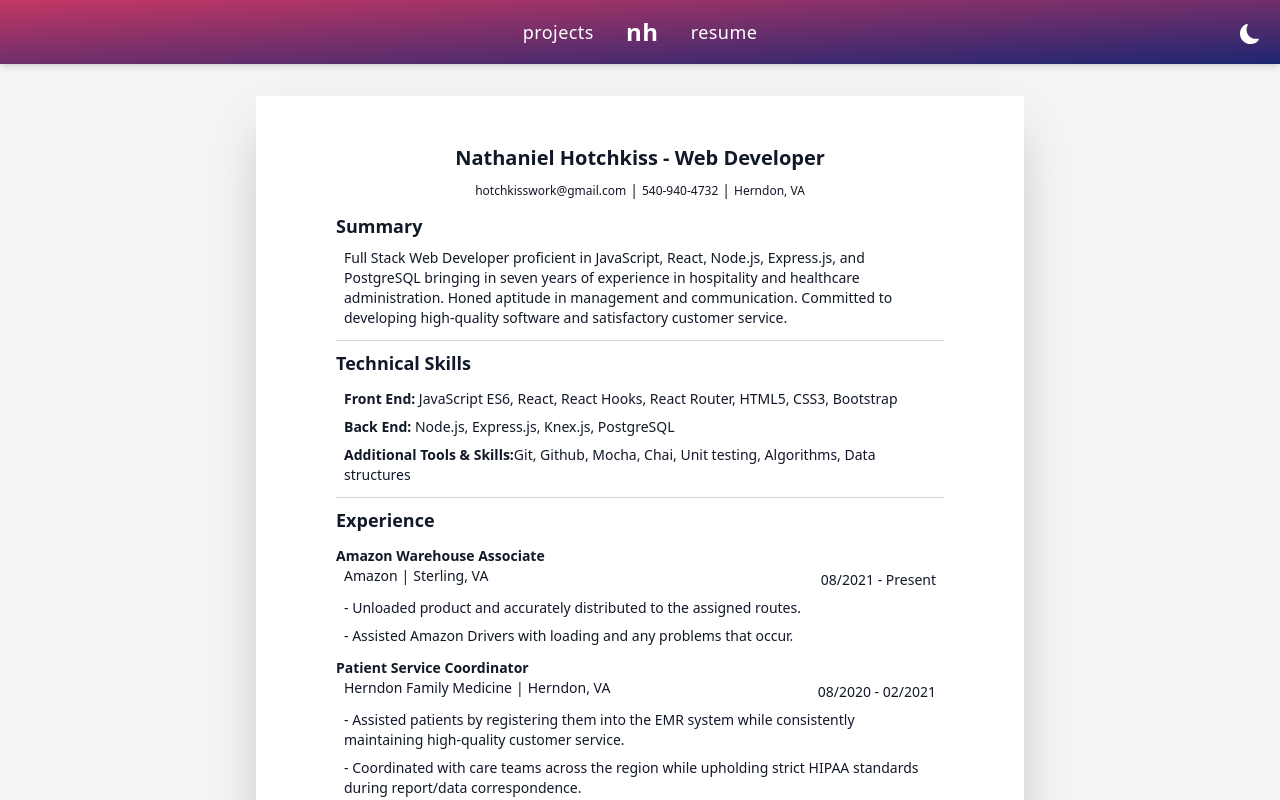
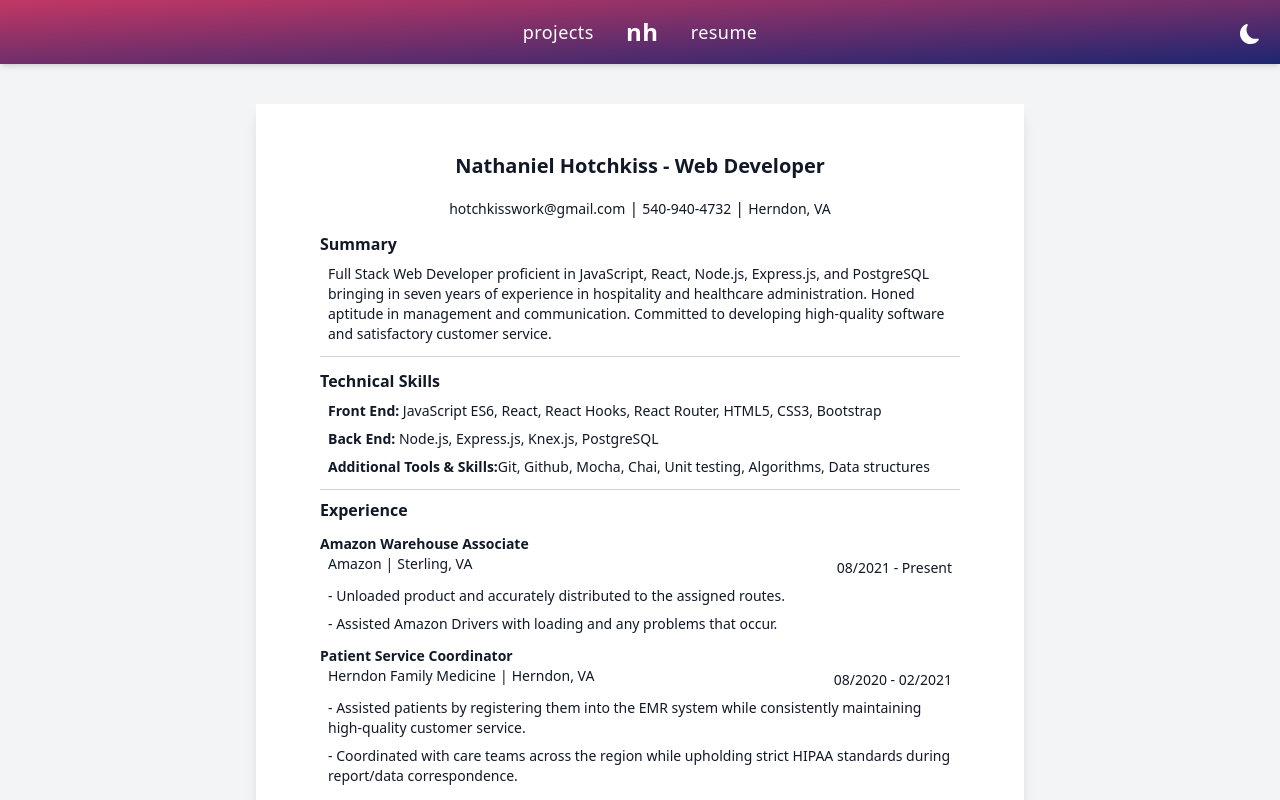
Before and after one commit to NathanielHotchkiss/Portfolio, a React (Create React App) app: page /resume in a window 1280 px wide. Shown: the top 800 px of the page. Built offline with nearby package versions, Linux system fonts and the light colour scheme.

Commit message:
adjusted font sizes and margin/padding

```diff
--- a/src/components/Resume.jsx
+++ b/src/components/Resume.jsx
@@ -5,49 +5,49 @@ export default function Resume() {
   const { email, phone, location } = resumeContact;
 
   return (
-    <div className="flex justify-center min-h-screen">
-      <div className="bg-white dark:shadow-transparent dark:bg-neutral-900 dark:bg-opacity-80 md:max-w-2xl lg:max-w-3xl mx-2 my-4 md:my-8 px-4 py-4 md:px-20 md:py-10 lg:py-18 shadow-2xl">
-        <div className="sm:flex justify-center py-2">
-          <h1 className="text-sm sm:text-md md:text-lg lg:text-xl text-center font-semibold">
+    <div className="flex justify-center min-h-screen py-10">
+      <div className="shadow-lg bg-white dark:bg-neutral-900 md:max-w-2xl lg:max-w-3xl px-4 md:px-16 py-6 md:py-8">
+        <div className="sm:flex justify-center py-4">
+          <h1 className="md:text-lg lg:text-xl text-center font-semibold">
             Nathaniel Hotchkiss - Web Developer
           </h1>
         </div>
 
         <div className="flex flex-col sm:flex-row justify-center mx-6 mb-2">
-          <p className="text-xs md:text-md text-center ">
+          <p className="text-xs md:text-sm text-center ">
             {email}
-            <span className="hidden sm:inline text-sm md:text-md px-1">|</span>
+            <span className="hidden sm:inline text-sm md:text-base px-1">|</span>
           </p>
-          <p className="text-xs md:text-md text-center ">
+          <p className="text-xs md:text-sm text-center ">
             {phone}
-            <span className="inline text-sm md:text-md px-1">|</span>
+            <span className="inline text-sm md:text-base px-1">|</span>
             {location}
           </p>
         </div>
 
         <>
-          <h3 className="font-semibold text-sm sm:text-md md:text-lg py-1">
+          <h3 className="font-semibold text-base py-1">
             Summary
           </h3>
-          <p className="text-xs sm:text-sm md:text-md px-2 py-1">
+          <p className="text-xs sm:text-sm px-2 py-1">
             {resumeSummary}
           </p>
           <div className="w-full border-t border-gray-300 my-2"></div>
         </>
 
         <>
-          <h3 className="font-semibold text-sm sm:text-md md:text-lg pb-2">
+          <h3 className="font-semibold text-base py-1">
             Technical Skills
           </h3>
-          <p className="text-xs sm:text-sm md:text-md px-2 py-1">
+          <p className="text-xs sm:text-sm px-2 py-1">
             <span className="font-semibold">Front End:</span> JavaScript ES6,
             React, React Hooks, React Router, HTML5, CSS3, Bootstrap
           </p>
-          <p className="text-xs sm:text-sm md:text-md px-2 py-1">
+          <p className="text-xs sm:text-sm px-2 py-1">
             <span className="font-semibold">Back End:</span> Node.js,
             Express.js, Knex.js, PostgreSQL
           </p>
-          <p className="text-xs sm:text-sm md:text-md px-2 py-1">
+          <p className="text-xs sm:text-sm px-2 py-1">
             <span className="font-semibold">Additional Tools & Skills:</span>
             Git, Github, Mocha, Chai, Unit testing, Algorithms, Data structures
           </p>
@@ -55,7 +55,7 @@ export default function Resume() {
         </>
 
         <>
-          <h3 className="font-semibold text-sm sm:text-md md:text-lg pb-2">
+          <h3 className="font-semibold text-base pb-2">
             Experience
           </h3>
           {resumeExperience.map((resume) => {
@@ -70,21 +70,20 @@ export default function Resume() {
             } = resume;
             return (
               <div className="py-1" key={id}>
-                <h4 className="text-xs sm:text-sm md:text-md font-semibold">
-                  {" "}
-                  {title}{" "}
+                <h4 className="text-xs sm:text-sm font-semibold">
+                  {title}
                 </h4>
                 <div className="flex flex-col sm:flex-row justify-between">
                   <div className="flex">
-                    <p className="text-xs sm:text-sm md:text-md pl-2">
+                    <p className="text-xs sm:text-sm pl-2">
                       {company}
                     </p>
-                    <span className="text-xs sm:text-sm md:text-md px-1">
+                    <span className="text-xs sm:text-sm px-1">
                       |
                     </span>
-                    <p className="text-xs sm:text-sm md:text-md">{location}</p>
+                    <p className="text-xs sm:text-sm">{location}</p>
                   </div>
-                  <p className="text-xs sm:text-sm md:text-md px-2 py-1">
+                  <p className="text-xs sm:text-sm px-2 py-1">
                     {startDate} - {endDate}
                   </p>
                 </div>
@@ -92,7 +91,7 @@ export default function Resume() {
                   const { id, description } = responsibility;
                   return (
                     <p
-                      className="text-xs sm:text-sm md:text-md px-2 py-1"
+                      className="text-xs sm:text-sm px-2 py-1"
                       key={id}
                     >
                       {"- "}
@@ -107,20 +106,20 @@ export default function Resume() {
 
         <>
           <div className="w-full border-t border-gray-300 my-2"></div>
-          <h3 className="font-semibold text-sm sm:text-md md:text-lg pb-2">
+          <h3 className="font-semibold text-base pb-2">
             Education
           </h3>
-          <p className="text-xs sm:text-sm md:text-md font-semibold">
+          <p className="text-xs sm:text-sm font-semibold">
             Software Engineering Certificate
           </p>
           <div className="flex">
             <a
               href="https://www.thinkful.com/"
-              className="text-blue-500 text-xs sm:text-sm md:text-md py-1"
+              className="text-blue-500 text-xs sm:text-sm py-1"
             >
               Thinkful
             </a>
-            <p className="text-xs sm:text-sm md:text-md py-1 pl-1">July 2021</p>
+            <p className="text-xs sm:text-sm py-1 pl-1">July 2021</p>
           </div>
         </>
       </div>
```
